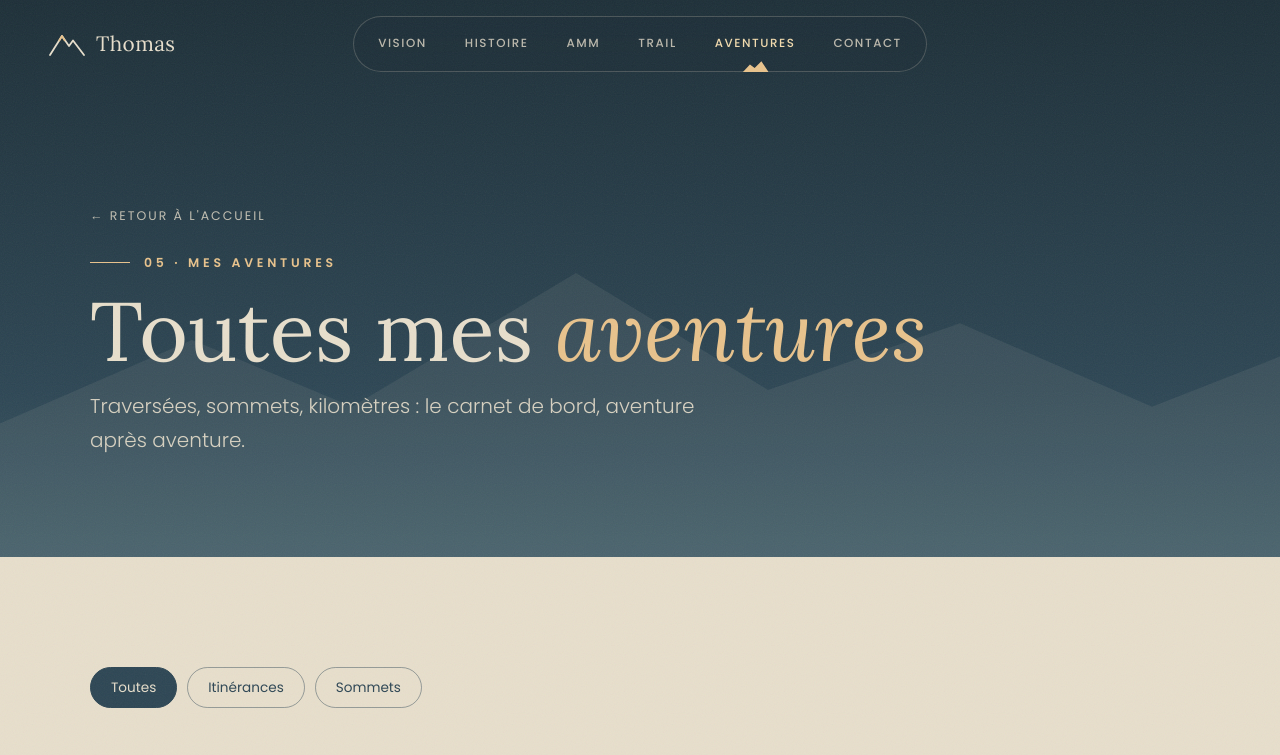
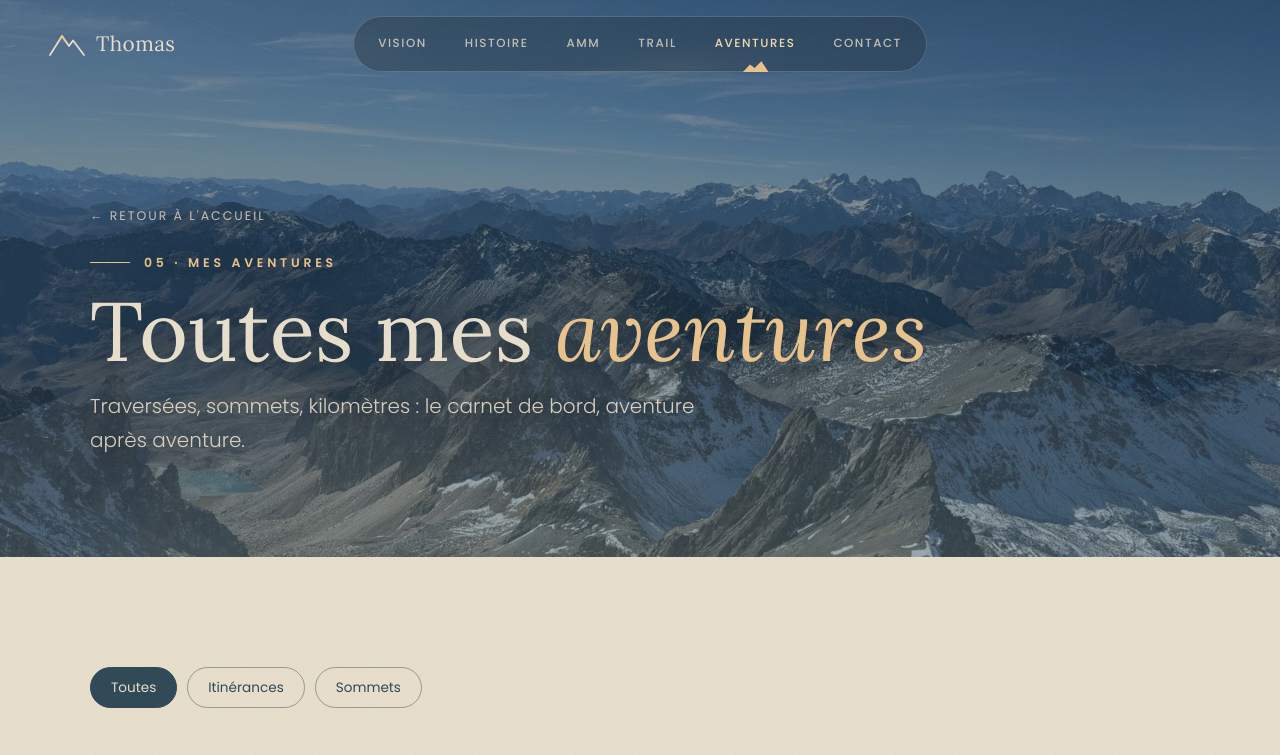
Before and after one commit to Thomas-SI/site-amm, a plain HTML site: page aventures.html in a window 1280 px wide. Shown: the top 755 px of the page. Drawn offline with Linux system fonts and the light colour scheme.

Commit message:
Aventures : panorama en bannière
Co-Authored-By: Claude Sonnet 5.5 <noreply@anthropic.com>
Claude-Session: https://claude.ai/code/session_01CfFNFfBhVCZ42ebZHS4Zph

```diff
--- a/aventures.html
+++ b/aventures.html
@@ -33,6 +33,7 @@
 </nav>
 
 <header class="page-hero">
+  <img class="page-hero-media" src="assets/images/aventures-hero.jpg" alt="Panorama de montagnes depuis un sommet des Alpes" style="object-position:50% 70%">
   <div class="wrap page-hero-text">
     <a class="back" href="index.html#aventures">← Retour à l'accueil</a>
     <div class="eyebrow">05 · Mes aventures</div>
```
Also changed, not shown: assets/images/aventures-hero.jpg (added).
